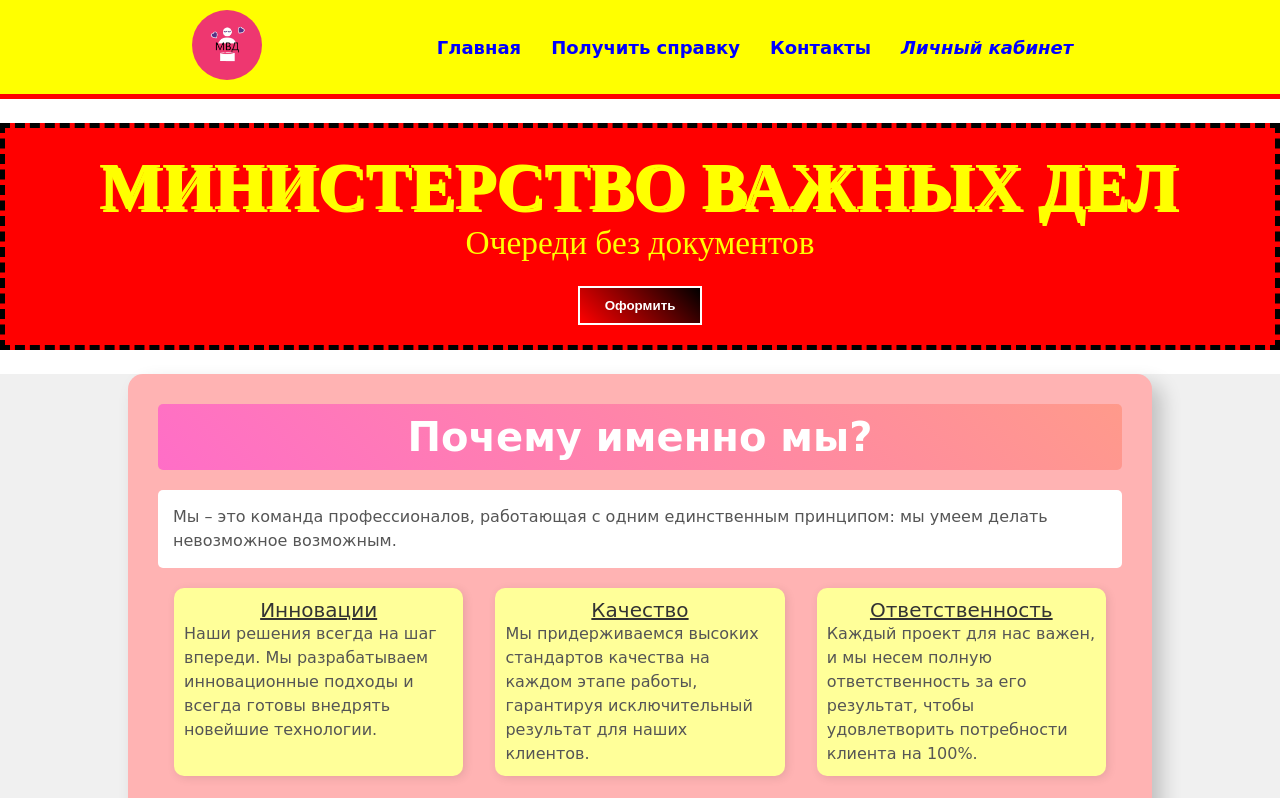
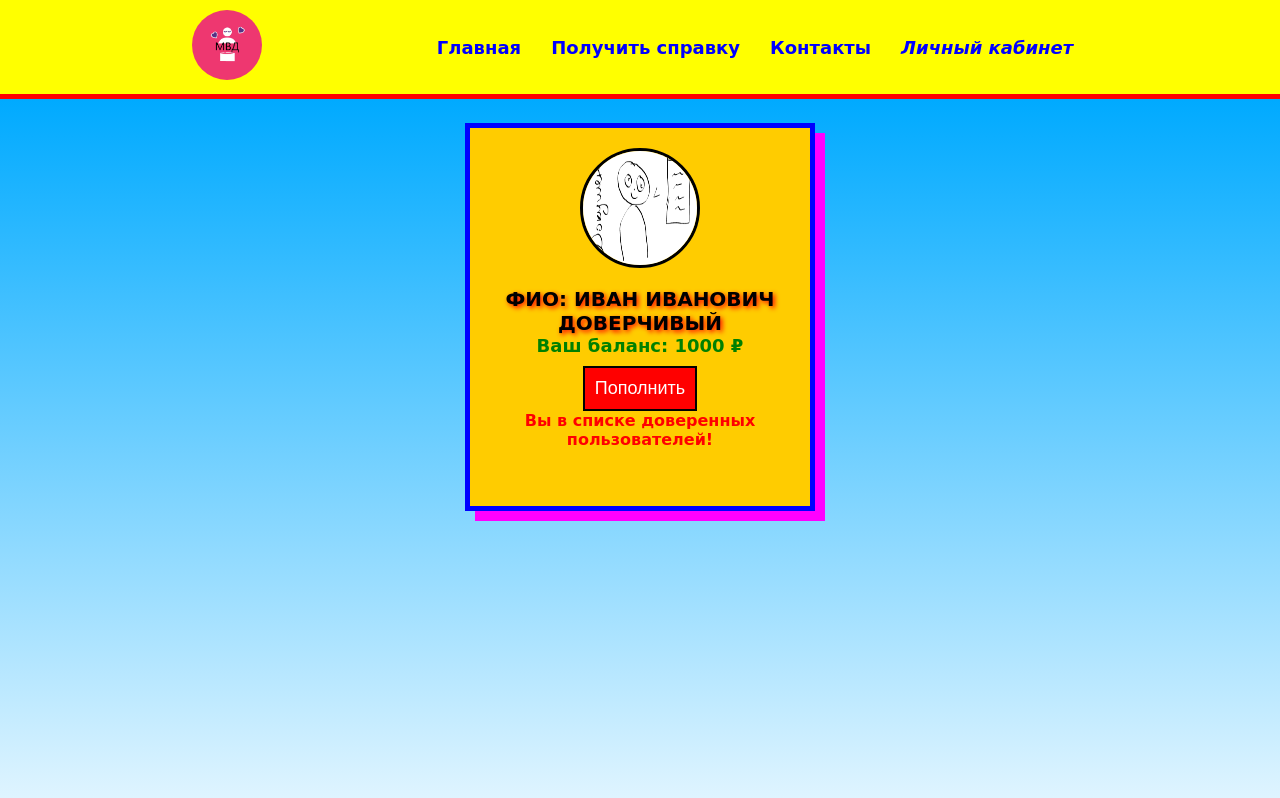
Before and after one commit to nikitakuvsh/roflohack_frontend, a React (Create React App) app: page /account in a window 1280 px wide. Shown: the top 798 px of the page. Built offline with nearby package versions, Linux system fonts and the light colour scheme.

Commit message:
add personal account

```diff
--- a/src/App.js
+++ b/src/App.js
@@ -1,19 +1,43 @@
+import { useEffect, useState } from 'react';
+import { BrowserRouter as Router, Routes, Route } from 'react-router-dom';
 import './main.css';
 import Header from './components/Header/Header';
 import AboutSite from './components/AboutSite/AboutSite';
 import WhyThisCompany from './components/WhyThisCompany/WhyThisCompany';
 import PopularQuestions from './components/PopularQuestions/PopularQuestions';
+import Accout from './components/Accout/Accout';
+import useSmoothScroll from './smoothScroll';
 
 function App() {
+  useSmoothScroll();
+
+  const [showSnow, setShowSnow] = useState(true);
+
+  useEffect(() => {
+    setTimeout(() => {
+      setShowSnow(false);
+    }, 3000);
+  }, []);
+
   return (
-    <div className="app">
-      <Header />
-      <div className='мейн'>
-        <AboutSite />
-        <WhyThisCompany />
-        <PopularQuestions />
+    <Router>
+      <div className="app">
+        {showSnow && (
+          <div className="снежинки__контейнер">
+            {Array.from({ length: 50 }).map((_, i) => (
+              <div key={i} className="снежинка"></div>
+            ))}
+          </div>
+        )}
+        <Header />
+        <div className='мейн'>
+          <Routes>
+            <Route path="/" element={<><AboutSite /> <WhyThisCompany /> <PopularQuestions /></>} />
+            <Route path='/account' element={<Accout />}></Route>
+          </Routes>
+        </div>
       </div>
-    </div>
+    </Router>
   );
 }
 
--- a/src/components/AboutSite/AboutSite.css
+++ b/src/components/AboutSite/AboutSite.css
@@ -5,6 +5,7 @@
     text-align: center;
     padding: 20px;
     border: 5px dashed black;
+    margin-top: 1.5rem;
 }
 
 .важное_название {
--- /dev/null
+++ b/src/components/Accout/Accout.css
@@ -0,0 +1,68 @@
+.аккаунт {
+    width: 100%;
+    background: linear-gradient(to bottom, #00aaff, #ffffff);
+    font-family: 'Comic Sans MS', cursive;
+    text-align: center;
+    display: flex;
+    justify-content: center;
+    height: 100vh;
+    padding-top: 1.5rem;
+}
+
+.аккаунт__блок {
+    background: #ffcc00;
+    border: 5px solid #0000ff;
+    padding: 20px;
+    width: 350px;
+    box-shadow: 10px 10px 0px #ff00ff;
+    max-height: 50%;
+}
+
+.аккаунт__изображение {
+    margin-bottom: 15px;
+}
+
+.аватарка {
+    width: 120px;
+    height: 120px;
+    border-radius: 50%;
+    border: 3px solid black;
+}
+
+.аккаунт__заголовок {
+    font-size: 20px;
+    font-weight: bold;
+    text-transform: uppercase;
+    text-shadow: 2px 2px 5px red;
+}
+
+.баланс__счет {
+    font-size: 18px;
+    color: green;
+}
+
+.аккаунт__кнопка {
+    background: red;
+    color: white;
+    border: 2px solid black;
+    padding: 10px;
+    cursor: pointer;
+    margin-top: 10px;
+    font-size: 18px;
+}
+
+.аккаунт__кнопка:hover {
+    background: darkred;
+}
+
+.аккаунт__статус {
+    font-size: 16px;
+    color: #ff0000;
+    font-weight: bold;
+    animation: мигание 0.7s infinite alternate;
+}
+
+@keyframes мигание {
+    0% { opacity: 1; }
+    100% { opacity: 0.2; }
+}
--- /dev/null
+++ b/src/components/Accout/Accout.jsx
@@ -0,0 +1,29 @@
+import './Accout.css';
+import { useState } from 'react';
+import defaultImage from '../../images/default-account-image.png';
+
+export default function Accout() {
+    const [balance, setBalance] = useState(1000); // Баланс начинается с 1000
+    const [status, setStatus] = useState("Вы в списке доверенных пользователей!");
+
+    const handleWithdraw = () => {
+        setBalance(prev => prev - (Math.random() * 500).toFixed(2)); // "Пополнение" уменьшает баланс
+        setStatus("Ваши средства успешно отправлены в неизвестность!");
+    };
+
+    return (
+        <div className='аккаунт'>
+            <div className='аккаунт__блок'>
+                <div className='аккаунт__изображение'>
+                    <img className='аватарка' alt='Аватарка пользователя' src={defaultImage} title='Вы' />
+                </div>
+                <div className='аккаунт__заголовок'>ФИО: Иван Иванович Доверчивый</div>
+                <div className='аккаунт__баланс'>
+                    <h2 className='баланс__счет'>Ваш баланс: {balance} ₽</h2>
+                    <button className='аккаунт__кнопка' onClick={handleWithdraw}>Пополнить</button>
+                    <p className='аккаунт__статус'>{status}</p>
+                </div>
+            </div>
+        </div>
+    );
+}
--- a/src/components/Header/Header.css
+++ b/src/components/Header/Header.css
@@ -1,7 +1,6 @@
 .самый_вверх {
     border-bottom: 5px solid red;
     font-family: "Comic Sans MS", cursive, sans-serif;
-    margin-bottom: 1.5rem;
     display: flex;
     align-items: center;
     justify-content: center;
@@ -33,6 +32,7 @@
     width: 70px;
     height: 70px;
     border-radius: 50%;
+    transition: all 5s ease-in-out;
 }
 
 .header__img:hover {
--- a/src/components/Header/Header.jsx
+++ b/src/components/Header/Header.jsx
@@ -1,7 +1,11 @@
 import './Header.css';
 import headerLogo from '../../images/header-logo.png';
+import { useNavigate } from 'react-router-dom';
 
 export default function Header() {
+
+    const navigate = useNavigate();
+
     return (
         <div className='самый_вверх' style={{ backgroundColor: 'yellow', padding: '10px' }}>
             <div className='flex'>
@@ -15,7 +19,7 @@ export default function Header() {
                             <li style={{ listStyle: 'none', display: 'inline', margin: '0 15px', fontWeight: 'bold' }}>Главная</li>
                             <li style={{ listStyle: 'none', display: 'inline', margin: '0 15px', fontWeight: 'bold', cursor: 'default' }}>Получить справку</li>
                             <li style={{ listStyle: 'none', display: 'inline', margin: '0 15px', fontWeight: 'bold' }}>Контакты</li>
-                            <li style={{ listStyle: 'none', display: 'inline', margin: '0 15px', fontWeight: 'bold', fontStyle: 'italic'}} className='lk--button' >Личный кабинет</li>
+                            <li style={{ listStyle: 'none', display: 'inline', margin: '0 15px', fontWeight: 'bold', fontStyle: 'italic'}} className='lk--button' onClick={() => navigate('/account')}>Личный кабинет</li>
                         </div>
                     </nav>
                 </div>
--- a/src/main.css
+++ b/src/main.css
@@ -13,3 +13,57 @@ button {
     padding: 10px 25px;
     border-radius: 0 !important;
 }
+
+.снежинки__контейнер {
+    position: fixed;
+    top: 0;
+    left: 0;
+    width: 100vw;
+    height: 100vh;
+    /* background: rgba(255, 255, 255, 0.8); */
+    z-index: 9999;
+    overflow: hidden;
+    display: flex;
+    justify-content: center;
+    align-items: center;
+}
+
+.снежинка {
+    position: absolute;
+    width: 10px;
+    height: 10px;
+    background: white;
+    border-radius: 50%;
+    opacity: 0.8;
+    animation: падение 3s linear infinite;
+}
+
+@keyframes падение {
+    0% {
+        transform: translateY(-10vh);
+        opacity: 1;
+    }
+    100% {
+        transform: translateY(100vh);
+        opacity: 0;
+    }
+}
+
+/* Разброс снежинок */
+.снежинка:nth-child(odd) {
+    width: 8px;
+    height: 8px;
+    animation-duration: 2.8s;
+}
+
+.снежинка:nth-child(even) {
+    width: 12px;
+    height: 12px;
+    animation-duration: 3.2s;
+}
+
+.снежинка:nth-child(3n) {
+    width: 15px;
+    height: 15px;
+    animation-duration: 3.5s;
+}
--- /dev/null
+++ b/src/smoothScroll.js
@@ -0,0 +1,49 @@
+import { useEffect } from "react";
+
+const useSmoothScroll = () => {
+  useEffect(() => {
+    let scrollTarget = window.scrollY;
+    let isScrolling = false;
+    const easeFactor = 0.02;
+
+    const handleWheel = (event) => {
+      if (event.target.closest(".modal")) {
+        document.body.style.overflow = "hidden";
+        return;
+      } else {
+        document.body.style.overflow = "";
+      }
+
+      event.preventDefault();
+
+      scrollTarget += event.deltaY * 1.5;
+      const maxScroll = document.documentElement.scrollHeight - window.innerHeight;
+      scrollTarget = Math.max(0, Math.min(scrollTarget, maxScroll));
+
+      if (!isScrolling) {
+        isScrolling = true;
+        requestAnimationFrame(smoothScroll);
+      }
+    };
+
+    const smoothScroll = () => {
+      const currentScroll = window.scrollY;
+      const distance = scrollTarget - currentScroll;
+
+      if (Math.abs(distance) > 0.5) {
+        window.scrollTo(0, currentScroll + distance * easeFactor);
+        requestAnimationFrame(smoothScroll);
+      } else {
+        isScrolling = false;
+      }
+    };
+
+    window.addEventListener("wheel", handleWheel, { passive: false });
+
+    return () => {
+      window.removeEventListener("wheel", handleWheel);
+    };
+  }, []);
+};
+
+export default useSmoothScroll;
```
Also changed, not shown: src/images/default-account-image.png (added).
